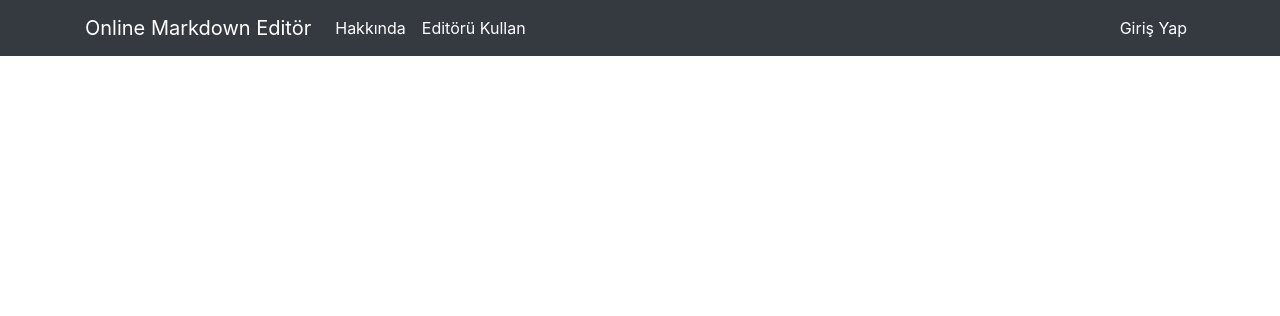
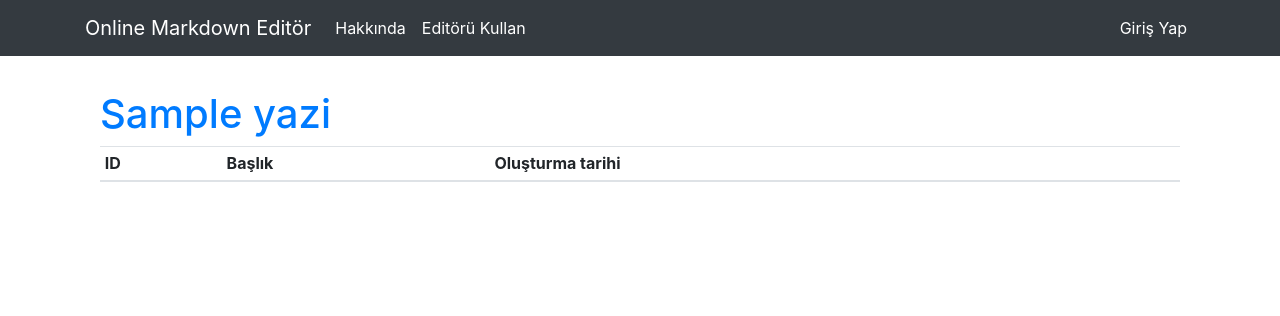
Before and after one commit to ilteriskeskin/online-markdown-editor, a Django app: template ome/templates/auths/user_profile.html in a window 1280 px wide. Shown: the top 316 px of the page. Run offline with Django 3.2, Linux system fonts and the light colour scheme; the template is opened without the code that fills it: most values are stand-ins (such as "Sample title", 1, 10 or a date in 2020); lists and menus that the app fills with data are empty; parts of the project's set-up code (start-up, migrations or seed data) failed here and were passed over; some libraries are stand-ins or nearby versions.

Commit message:
profile tablo eklendi

```diff
--- a/ome/mdfiles/models.py
+++ b/ome/mdfiles/models.py
@@ -9,6 +9,7 @@ class OmeFile(models.Model):
                              help_text="Kaydetmek için başlık giriniz:")
     markdown_text = models.TextField(max_length=3000, null=True, blank=True, verbose_name="Markdown yazı")
     html_text = models.TextField(max_length=3000, null=True, blank=True, verbose_name="HTML yazı")
+    created_date = models.DateField(auto_now_add=True, auto_now=False, null=True)
 
     class Meta:
         verbose_name_plural = "Gönderi"
--- a/ome/templates/auths/user_profile.html
+++ b/ome/templates/auths/user_profile.html
@@ -7,15 +7,34 @@
 
 {% block body %}
 
-    <div class="row" style="margin-top: 20px">
+    <div class="row" style="float: none;margin: 0 auto;">
         <div class="col-lg-12">
-            {% for yazi in user.yazi.all %}
+            <table class="table table-sm">
                 <div class="row">
                     <div class="col-lg-10">
                         <h1 class=""><a href="#"> {{ yazi.title }}</a></h1>
                     </div>
-            {% endfor %}
-
+                    <thead>
+                    <tr>
+                        <th scope="col">ID</th>
+                        <th scope="col">Başlık</th>
+                        <th scope="col">Oluşturma tarihi</th>
+                        <th scope="col"></th>
+                    </tr>
+                    </thead>
+                    <tbody>
+                        {% for yazi in user.yazi.all %}
+                        <tr>
+                            <th scope="row">{{ yazi.id }}</th>
+                            <td>{{ yazi.title }}</td>
+                            <td>{{ yazi.created_date }}</td>
+                            <td><a href="#" class="btn btn-primary">Düzenle</a> <a href="#"
+                                                                                   class="btn btn-danger">Sil</a></td>
+                        </tr>
+                        {% endfor %}
+                    </tbody>
+                </div>
+            </table>
         </div>
     </div>
 {% endblock %}
```
Also changed, not shown: ome/mdfiles/migrations/0009_auto_20181128_2258.py (added).
